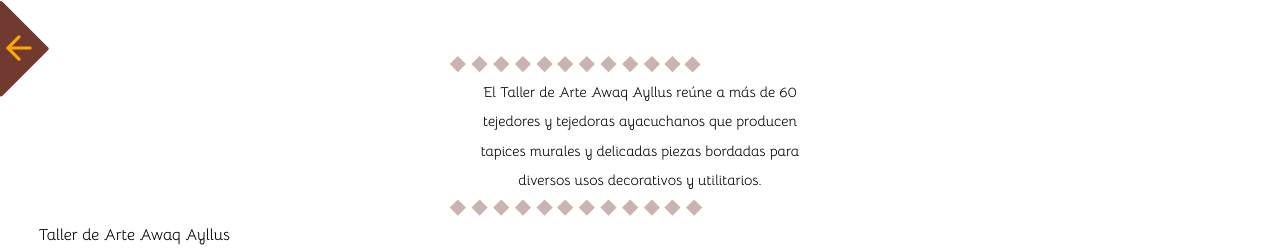
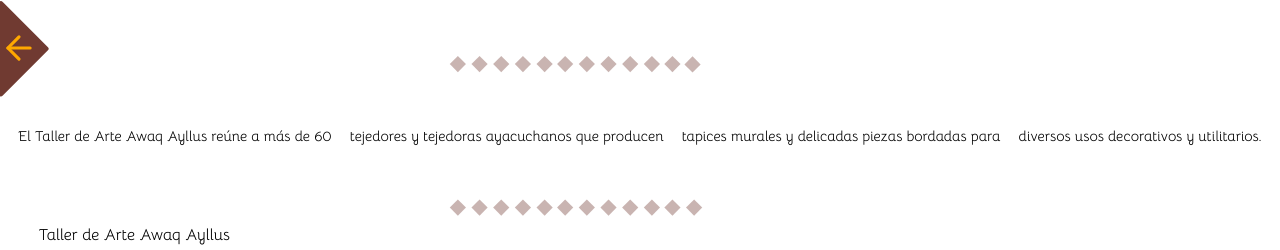
Before and after one commit to Thewilliamg/proyectoFinalExpress, a React (Vite) app: page /workshops/business-presentation in a window 1280 px wide. Shown: the top 250 px of the page. Built offline with nearby package versions, Linux system fonts and the light colour scheme; the HTML template or start-up script is replaced by a standard one.

Commit message:
style: :lipstick: Enhanced business paragraph

```diff
--- a/src/pages/home/components/business-presentation.css
+++ b/src/pages/home/components/business-presentation.css
@@ -278,7 +278,7 @@
 .arribita-chiquito{
     position: absolute;
     display: flex;
-    flex-direction: column;
+    flex-wrap: wrap;
     top: 10%;
     height: 80%;
     right: 10%;
```
